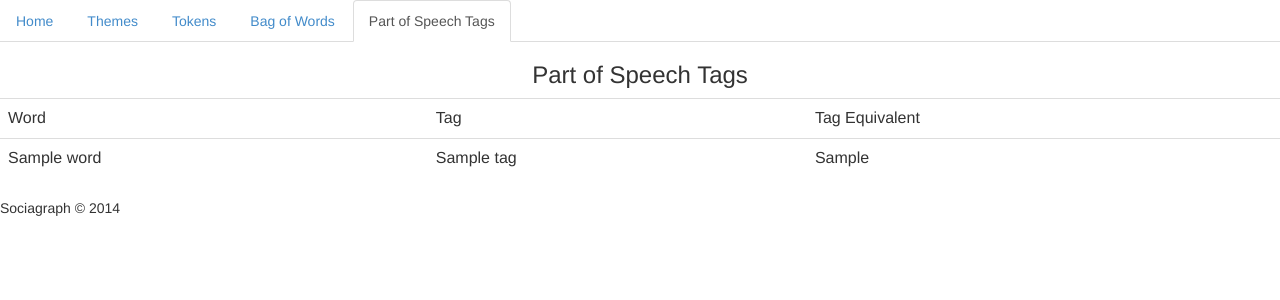
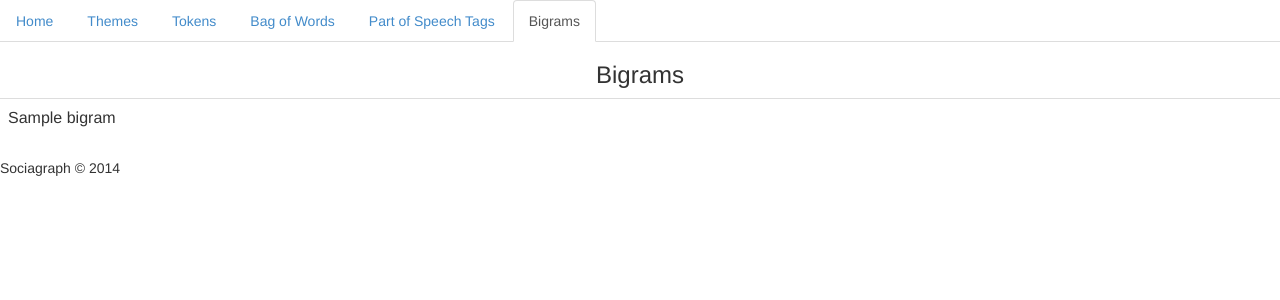
Before and after one commit to jrferrera/sociagraph, a Django app: template theme_matcher/templates/theme_matcher/results.html in a window 1280 px wide. Shown: the top 300 px of the page. Run offline with Django 3.2, Linux system fonts and the light colour scheme; the template is opened without the code that fills it: most values are stand-ins (such as "Sample title", 1, 10 or a date in 2020); some libraries are stand-ins or nearby versions.

Commit message:
Added bigrams

```diff
--- a/theme_matcher/templates/theme_matcher/results.html
+++ b/theme_matcher/templates/theme_matcher/results.html
@@ -13,6 +13,7 @@
 		<li><a href="#tokens" role="tab" data-toggle="tab">Tokens</a></li>
 		<li><a href="#bag-of-words" role="tab" data-toggle="tab">Bag of Words</a></li>
 		<li><a href="#pos-tags" role="tab" data-toggle="tab">Part of Speech Tags</a></li>
+		<li><a href="#bigrams" role="tab" data-toggle="tab">Bigrams</a></li>
 	</ul>
 
 	<div class="tab-content">
@@ -75,6 +76,17 @@
 				{% endfor %}
 			</table>
 		</div>
+
+		<div id="bigrams" class="tab-pane fade">
+			<h3>Bigrams</h3>
+			<table class="table table-hover">
+				{% for bigram in bigrams %}
+				<tr>
+					<td>{{ bigram }}</td>
+				</tr>
+				{% endfor %}
+			</table>
+		</div>
 	</div>
 </div>
 
```
